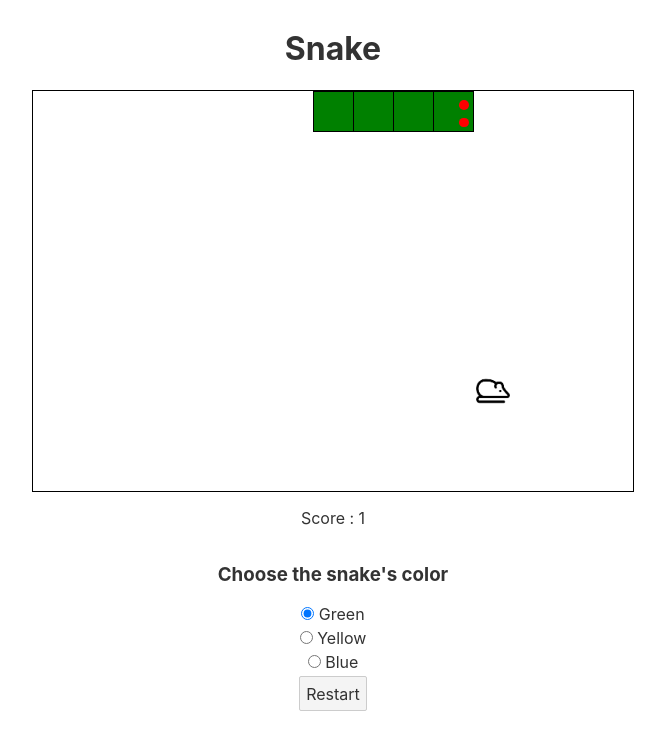
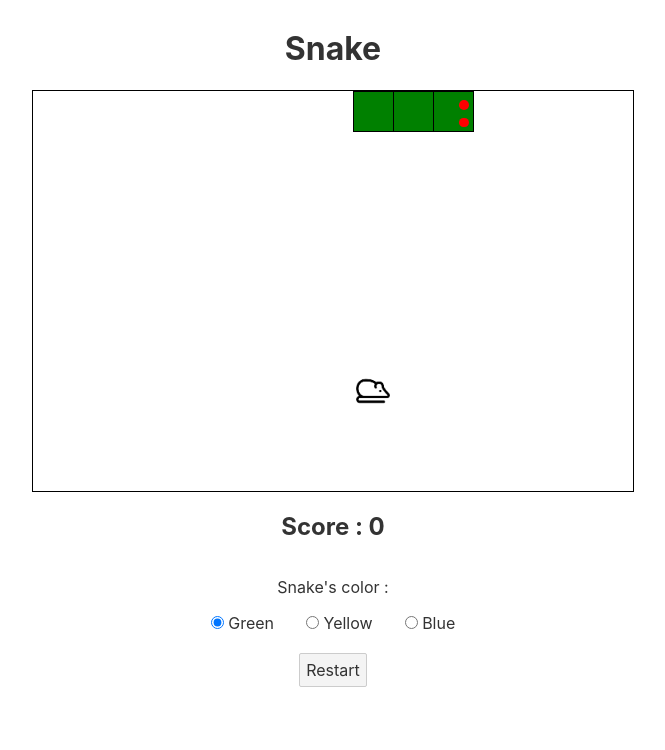
Before and after one commit to LinardJeremy/workshop_svelte, a Svelte app: page / in a window 1280 px wide. Shown: the top 750 px of the page, without its empty margins (307-972 px from the left). Built offline with nearby package versions, Linux system fonts and the light colour scheme.

Commit message:
More comments

```diff
--- a/src/components/Food.svelte
+++ b/src/components/Food.svelte
@@ -1,7 +1,10 @@
 <script>
-    export let x;
-    export let y;
-    export let size;
+    // Food props
+    export let x = 80;
+    export let y = 80;
+    export let size = 40;
+
+    // Food image
     let imgSrc = "./img/mouse.png";
 </script>
 
@@ -13,9 +16,12 @@
         height: 100%;
         width: 100%;
     }
-
 </style>
 
+<!-- Div containing the food -->
 <div class="food" id="food" style="width: {size}px; height: {size}px; left :{x}px; top:{y}px;">
+    <!-- Food image -->
     <img class="imgFood" src={imgSrc} alt="mouse">
+    <!-- /Food -->
 </div>
+<!-- /Div -->
--- a/src/components/Game.svelte
+++ b/src/components/Game.svelte
@@ -3,10 +3,12 @@
     import Food from "./Food.svelte";
     import { fade, fly } from 'svelte/transition';
 
+    // Props of the game
     export let width = 600;
     export let height = 400;
     export let squareSize = 40;
 
+    // Variables of the game
     let score = 0;
     let isLost = false;
     let choosedDirection = false;
@@ -20,7 +22,7 @@
      * .direction is a string the snake is currently facing (right, left, up, down)
      * .size is the size of the square representing a bodypart
     */
-    $: snake = {
+    let snake = {
         body : [{
                 x: 0,
                 y: 0,
@@ -47,13 +49,13 @@
      * .x and .y are numbers representing the coordinates of the food
      * .size is the size of the square representing the food
     */
-    $: food = {
+    let food = {
         x : randomPos(width),
         y : randomPos(height),
         size : squareSize,
     }
 
-    // Game loop to handle the interval of the game
+    // Game loop to handle the interval of the game -----------------------------------------
 
     function gameLoop() {
         (loop !== null) && clearInterval(loop);
@@ -64,7 +66,7 @@
         }, timer)
     }
 
-    // Main functions for the gameloop
+    // Main functions for the gameloop -------------------------------------------------------
 
     /**
      * Moves each snake bodyparts based on the snake direction
@@ -138,7 +140,7 @@
     }
 
 
-    // Utility functions
+    // Utility functions -------------------------------------------------------
 
     /**
      * Tests if 2 rectangles collide
@@ -186,10 +188,13 @@
 		return pos;
     }
 
-    // Event listener
+    // Event listener -------------------------------------------------------
 
     function handleKeydown(event) {
         let keyCode = event.keyCode;
+        if (event.target.type === "radio") {
+            event.preventDefault();
+        }
 		if (!choosedDirection && !isLost) {
 			// right = 39
 			if (keyCode === 39 && snake.direction !== "left"){
@@ -214,7 +219,7 @@
 		}
     }
 
-    // Automaticaly calls the game loop when the component is loaded
+    // Automaticaly calls the game loop when the component is loaded ----------
 
     (() => {
         gameLoop();
@@ -223,44 +228,78 @@
 </script>
 
 <style>
-	.gameArea {
-        position: relative;
-        border: 1px solid black;
+    section {
         display: flex;
         flex-direction: column;
         align-items: center;
         justify-content: center;
     }
+	.gameArea {
+        position: relative;
+        border: 1px solid black;
+    }
+    input:focus {
+        outline: none;
+    }
+    .colorField {
+        display: flex;
+
+    }
+    .colorField label {
+        margin: 0 1rem 1rem 1rem;
+    }
 </style>
 
+<!-- Section game area -->
 <section class="gameArea" style="width: {width}px; height: {height}px;">
+    <!-- If block to test if the game is not lost -->
     {#if !isLost}
+        <!-- Snake component -->
         <Snake {...snake} colorSnake={radioColor}/>
+        <!-- /Snake -->
+        <!-- Food component -->
         <Food {...food}/>
+        <!-- /Food -->
+    <!-- Else (if the game is lost) -->
     {:else}
         <h2 in:fade>Game lost !!!</h2>
         <p in:fly="{{ x: 100, duration: 1000 }}">Your score is {score}</p>
         {#if score < 10}
             <p in:fly="{{ y: 100, duration: 2000 }}">You can do better</p>
         {:else if score >= 10 && score < 20}
-            <p in:fly="{{ y: 100, duration: 2000 }}">It's okay-tier</p>
+            <p in:fly="{{ y: 100, duration: 2000 }}">That's okay</p>
         {:else}
             <p in:fly="{{ y: 100, duration: 2000 }}">Well done</p>
         {/if}
     {/if}
+    <!-- /If -->
 </section>
-<p>Score : {score}</p>
-<!-- add input checkbox for the snake color -->
- <h3>Choose the snake's color</h3>
+<!-- /Section -->
+<!-- Section bonus -->
+<section>
+    <!-- Score display -->
+    <h2>Score : {score}</h2>
+    <!-- /Score -->
+    <!-- Snake's color picker -->
+    <p>Snake's color :</p>
+    <div class="colorField">
         <label>
             <input type=radio bind:group={radioColor} value="green">
             Green
-</label><label>
+        </label>
+        <label>
             <input type=radio bind:group={radioColor} value="yellow">
             Yellow
-</label><label>
+        </label>
+        <label>
             <input type=radio bind:group={radioColor} value="blue">
             Blue
         </label>
+    </div>
+    <!-- /Snake's color picker -->
+</section>
+<!-- /Section-->
 
+<!-- Keydown event listener -->
 <svelte:window on:keydown={handleKeydown}/>
+<!-- /Keydown -->
--- a/src/components/Snake.svelte
+++ b/src/components/Snake.svelte
@@ -1,7 +1,23 @@
 <script>
-    export let body = [];
-    export let direction ;
-    export let size;
+    // Snake props
+    export let body = [{
+                x: 80,
+                y: 0,
+                oldX: 0,
+                oldY: 0,
+            },{
+                x: 40,
+                y: 0,
+                oldX: 0,
+                oldY: 0,
+            },{
+                x: 0,
+                y: 0,
+                oldX: 0,
+                oldY: 0,
+            }];
+    export let direction = "right";
+    export let size = 40;
     export let colorSnake = "green";
 </script>
 
@@ -11,7 +27,6 @@
         border : black solid 1px;
 
     }
-    /* color of the snake */
     .green{
         background-color: green;
     }
@@ -42,7 +57,9 @@
     }
 </style>
 
+<!-- Each block to iterate on the snake body -->
 {#each body as part, i}
+    <!-- If index = 0, display the head of the snake -->
     {#if i === 0}
         <div class="snake {direction} {colorSnake}" style="width: {size-1}px; height: {size-1}px; left: {part.x}px; top: {part.y}px; z-index: 20">
             <div class="eye" style="top: {size/5}px; left: {size*5/8}px">
@@ -50,8 +67,11 @@
             <div class="eye" style="top: {size*2/5}px; left: {size*5/8}px">
             </div>
         </div>
+    <!-- Else display the body -->
     {:else}
         <div  class="snake {colorSnake}" style="width: {size-1}px; height: {size-1}px; left :{part.x}px; top:{part.y}px; z-index: 10;">
         </div>
     {/if}
+    <!-- /If -->
 {/each}
+<!-- /Each -->
```
Also changed, not shown: src/App.svelte (+16 -5 lines). Lines whose indentation alone changed are shown as unchanged.
